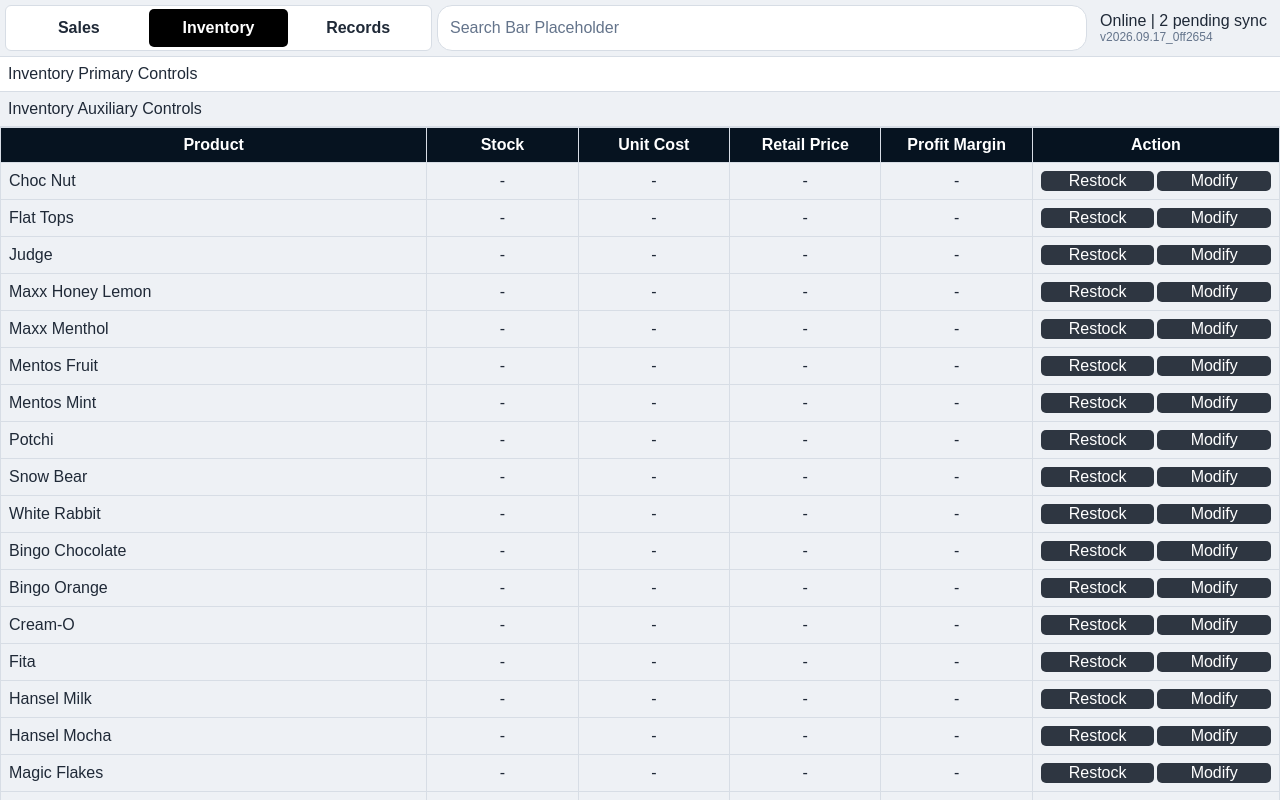
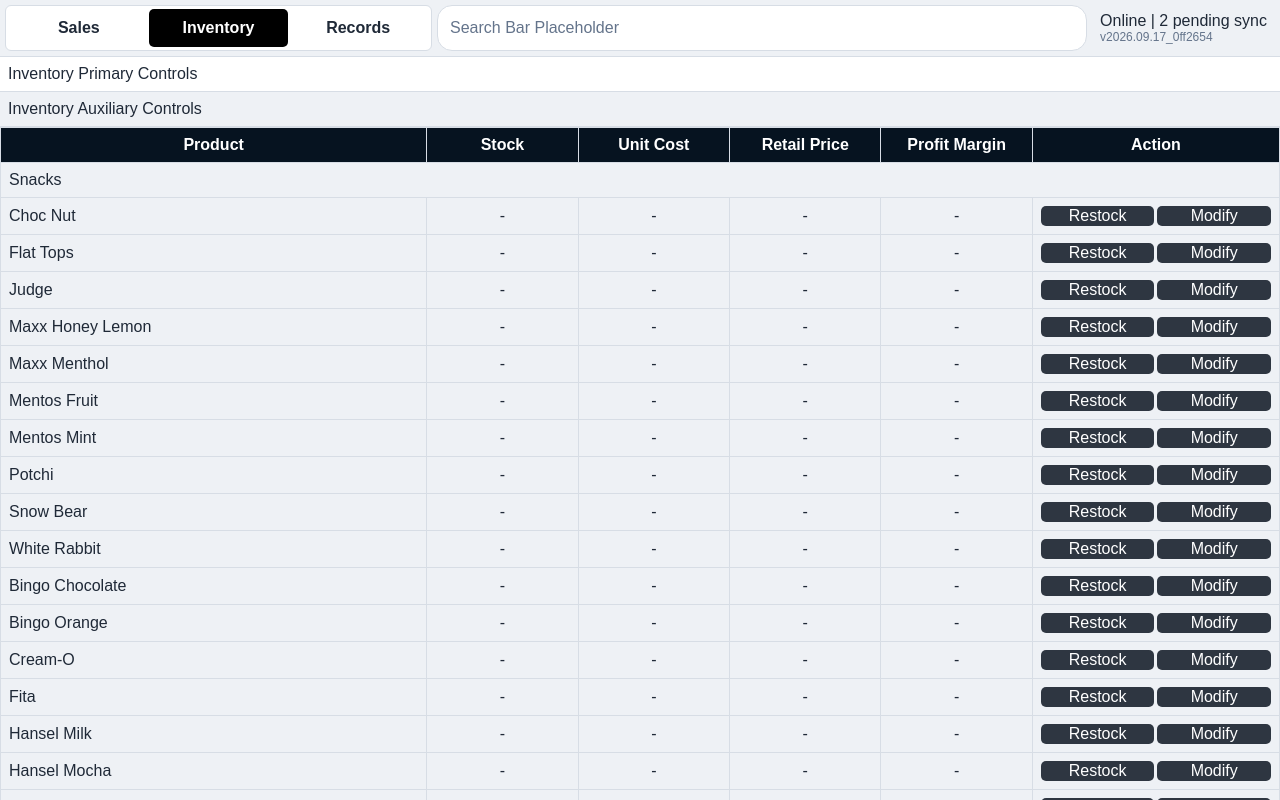
Before and after one commit to kentvillamora-dev/mini-store-pos-learning, a React (Vite) app: page / in a window 1280 px wide. Both pictures are taken after a click on the button "Inventory". Shown: the top 800 px of the page. Built offline with nearby package versions, Linux system fonts and the light colour scheme.

Commit message:
Renamed 'features' folder to 'components'; Implemented grouping of products inside Inventory Table; Re-positioned some CSS lines to App.css

```diff
--- a/src/App.tsx
+++ b/src/App.tsx
@@ -1,7 +1,7 @@
 import { useState } from 'react'
-import SalesView from './features/sales/SalesView'
-import InventoryView from './features/inventory/InventoryView'
-import RecordsView from './features/records/RecordsView'
+import SalesView from './components/sales/SalesView'
+import InventoryView from './components/inventory/InventoryView'
+import RecordsView from './components/records/RecordsView'
 
 function App() {
   const [activeTab, setActiveTab] =
--- a/src/features/inventory/InventoryTable.css
+++ b/src/components/inventory/InventoryTable.css
@@ -12,6 +12,9 @@
 }
 
 th {
+  position: sticky;
+  top: 0;
+
   background: var(--color-header);
   color: var(--color-accent-contrast);
 }
@@ -48,3 +51,9 @@
   font: inherit;
   cursor: pointer;
 }
+
+.inventory-table-container {
+  flex: 1;
+  min-height: 0;
+  overflow-y: auto;
+}
--- /dev/null
+++ b/src/components/inventory/InventoryTable.tsx
@@ -0,0 +1,54 @@
+import './InventoryTable.css'
+import { defaultProducts } from './defaultProducts'
+import { Fragment } from 'react'
+
+function InventoryTable() {
+  const categories = [...new Set(defaultProducts.map((product) => product.category))]
+
+  return (
+    <div className='inventory-table-container'>
+      <table>
+        <thead>
+          <tr>
+            <th>Product</th>
+            <th>Stock</th>
+            <th>Unit Cost</th>
+            <th>Retail Price</th>
+            <th>Profit Margin</th>
+            <th>Action</th>
+          </tr>
+        </thead>
+
+        <tbody>
+          {categories.map((category) => (
+            <Fragment key={category}>
+              <tr>
+                <td colSpan={6}>{category}</td>
+              </tr>
+
+              {defaultProducts
+                .filter((product) => product.category === category)
+                .map((product) => (
+                  <tr key={product.name}>
+                    <td>{product.name}</td>
+                    <td>-</td>
+                    <td>-</td>
+                    <td>-</td>
+                    <td>-</td>
+                    <td>
+                      <div className='inventory-action-buttons'>
+                        <button>Restock</button>
+                        <button>Modify</button>
+                      </div>
+                    </td>
+                  </tr>
+              ))}
+            </Fragment>
+          ))}
+        </tbody>
+      </table>
+    </div>
+  )
+}
+
+export default InventoryTable
--- a/src/features/inventory/InventoryTable.tsx
+++ /dev/null
@@ -1,41 +0,0 @@
-import './InventoryTable.css'
-import { defaultProducts } from './defaultProducts'
-
-function InventoryTable() {
-  return (
-    <div className='inventory-table-container'>
-      <table>
-        <thead>
-          <tr>
-            <th>Product</th>
-            <th>Stock</th>
-            <th>Unit Cost</th>
-            <th>Retail Price</th>
-            <th>Profit Margin</th>
-            <th>Action</th>
-            </tr>
-        </thead>
-
-        <tbody>
-          {defaultProducts.map((product) => (
-            <tr key={product.name}>
-              <td>{product.name}</td>
-              <td>-</td>
-              <td>-</td>
-              <td>-</td>
-              <td>-</td>
-              <td>
-                <div className='inventory-action-buttons'>
-                  <button>Restock</button>
-                  <button>Modify</button>
-                </div>
-              </td>
-            </tr>
-          ))}
-        </tbody>
-      </table>
-    </div>
-  )
-}
-
-export default InventoryTable
--- a/src/index.css
+++ b/src/index.css
@@ -115,6 +115,7 @@
 
 main {
   flex: 1;
+  min-height: 0;
 
   display: flex;
   flex-direction: column;
@@ -123,6 +124,7 @@
 
 main > section {
   flex: 1;
+  min-height: 0;
 
   display:flex;
 }
```
Also changed, not shown: src/components/inventory/InventoryView.css (added), src/components/inventory/InventoryView.tsx (renamed from src/features/inventory/InventoryView.tsx), src/components/inventory/defaultProducts.ts (renamed from src/features/inventory/defaultProducts.ts), src/components/inventory/productTypes.ts (renamed from src/features/inventory/productTypes.ts), src/components/records/RecordsView.tsx (renamed from src/features/records/RecordsView.tsx), src/components/sales/SalesView.tsx (renamed from src/features/sales/SalesView.tsx).
